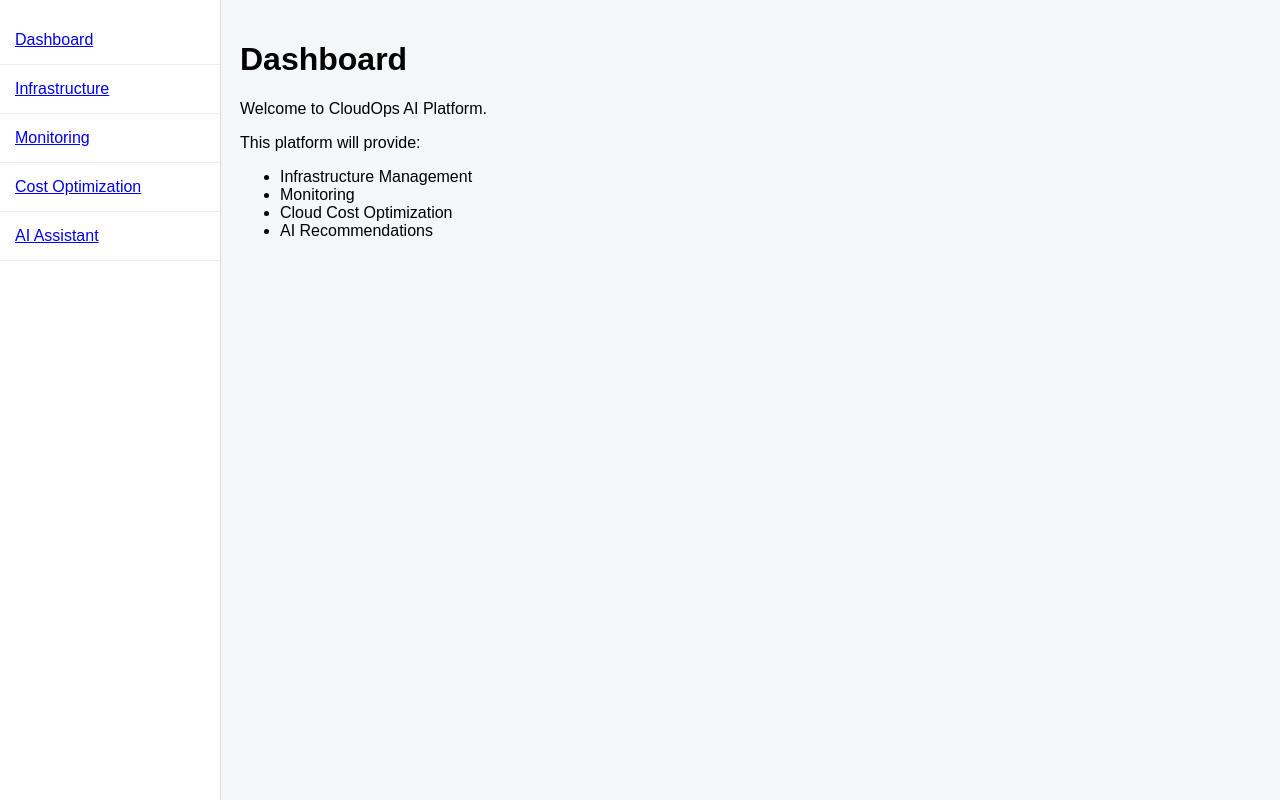
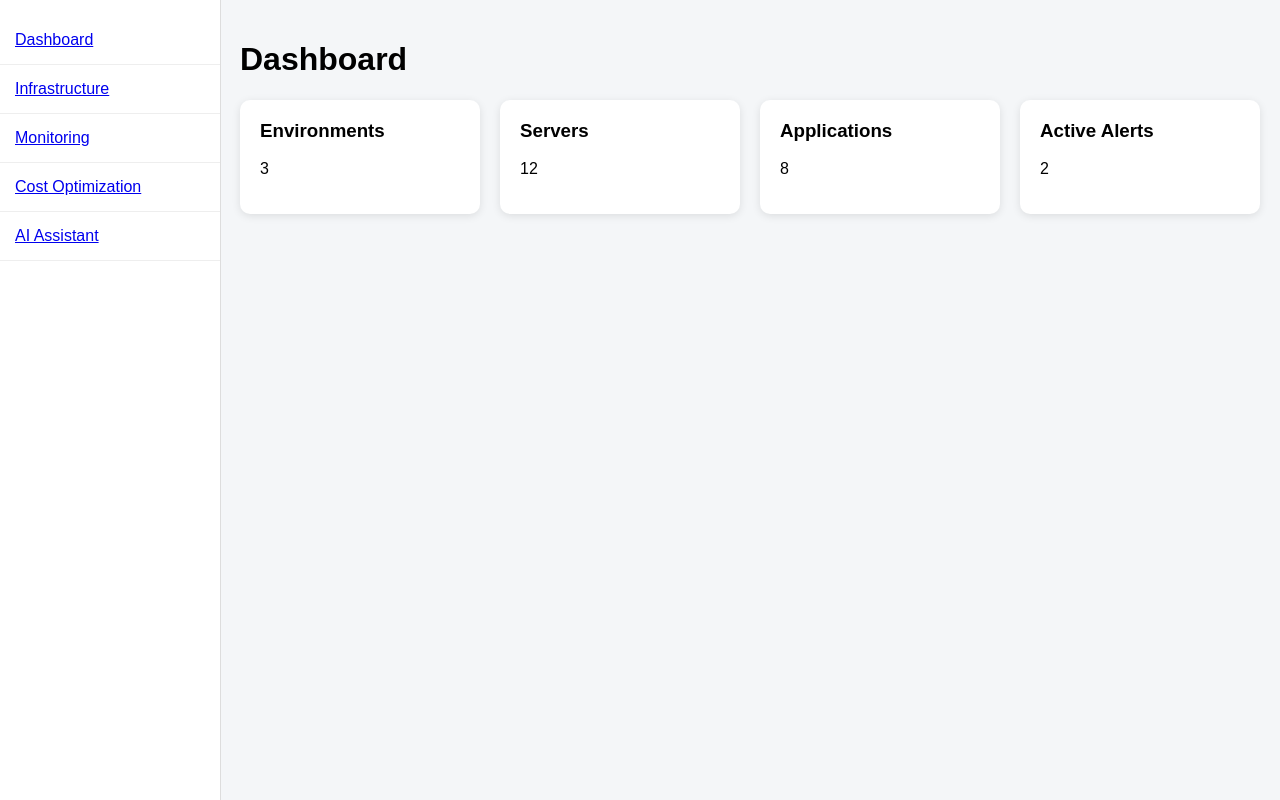
Before and after one commit to AdarshMalllah07/CloudOps-AI-Platform, a Flask app: page / in a window 1280 px wide. Shown: the part 98-898 px from the top of the page. Run offline with Flask 3, Linux system fonts and the light colour scheme.

Commit message:
feat: add cloudops dashboard modules

```diff
--- a/app/static/css/style.css
+++ b/app/static/css/style.css
@@ -37,3 +37,21 @@ body {
     margin-left: 220px;
     padding: 20px;
 }
+
+.card-container {
+    display: flex;
+    gap: 20px;
+    flex-wrap: wrap;
+}
+
+.card {
+    background: white;
+    padding: 20px;
+    border-radius: 10px;
+    width: 200px;
+    box-shadow: 0 2px 8px rgba(0, 0, 0, 0.1);
+}
+
+.card h3 {
+    margin-top: 0;
+}
--- a/app/templates/dashboard/dashboard.html
+++ b/app/templates/dashboard/dashboard.html
@@ -4,19 +4,28 @@
 
 <h1>Dashboard</h1>
 
-<p>
-    Welcome to CloudOps AI Platform.
-</p>
+<div class="card-container">
 
-<p>
-    This platform will provide:
-</p>
+    <div class="card">
+        <h3>Environments</h3>
+        <p>3</p>
+    </div>
 
-<ul>
-    <li>Infrastructure Management</li>
-    <li>Monitoring</li>
-    <li>Cloud Cost Optimization</li>
-    <li>AI Recommendations</li>
-</ul>
+    <div class="card">
+        <h3>Servers</h3>
+        <p>12</p>
+    </div>
+
+    <div class="card">
+        <h3>Applications</h3>
+        <p>8</p>
+    </div>
+
+    <div class="card">
+        <h3>Active Alerts</h3>
+        <p>2</p>
+    </div>
+
+</div>
 
 {% endblock %}
--- a/app/templates/monitoring/monitoring.html
+++ b/app/templates/monitoring/monitoring.html
@@ -4,6 +4,10 @@
 
 <h1>Monitoring</h1>
 
-<p>Infrastructure monitoring dashboard.</p>
+<ul>
+    <li>CPU Usage: 35%</li>
+    <li>Memory Usage: 48%</li>
+    <li>Disk Usage: 62%</li>
+</ul>
 
 {% endblock %}
```
Also changed, not shown: app/templates/ai/assistant.html (+12 -1 lines), app/templates/cost/cost.html (+23 -1 lines), app/templates/infrastructure/infrastructure.html (+27 -3 lines).
